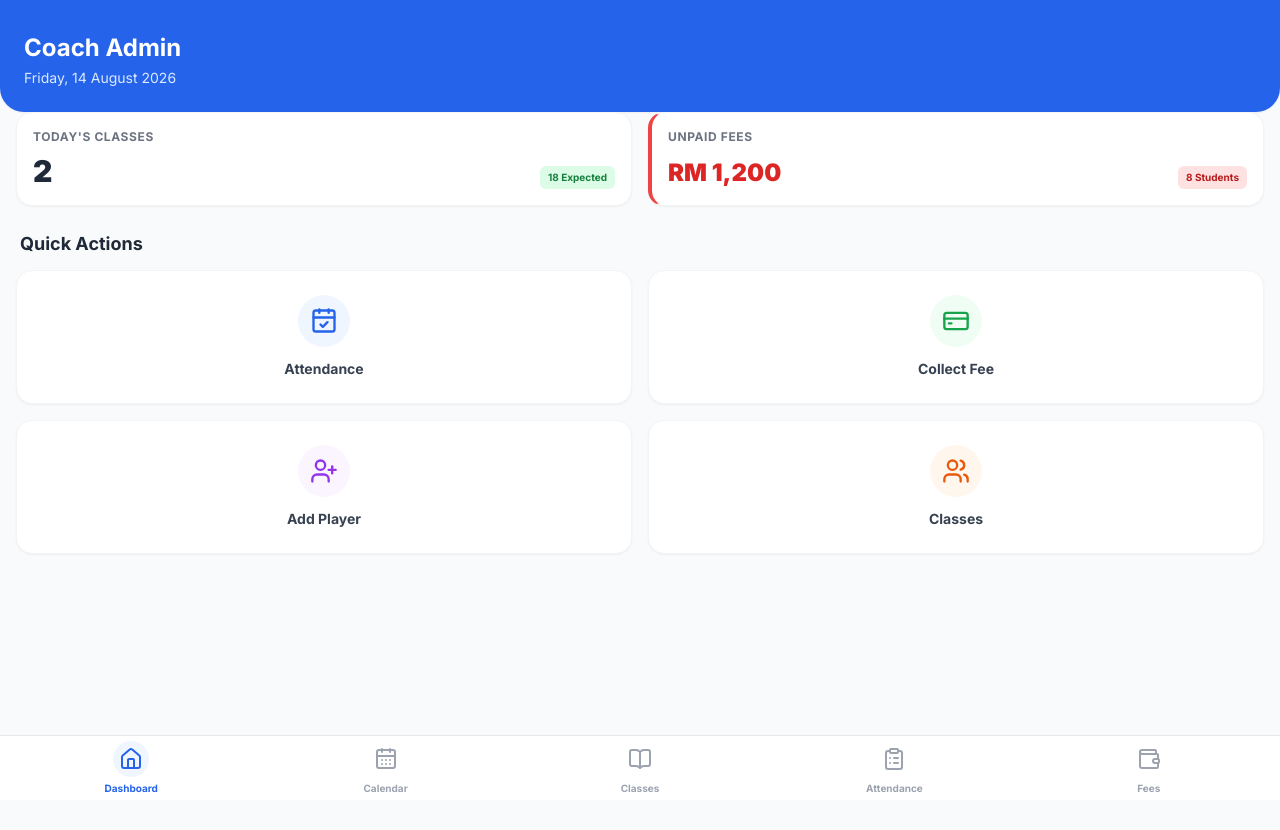
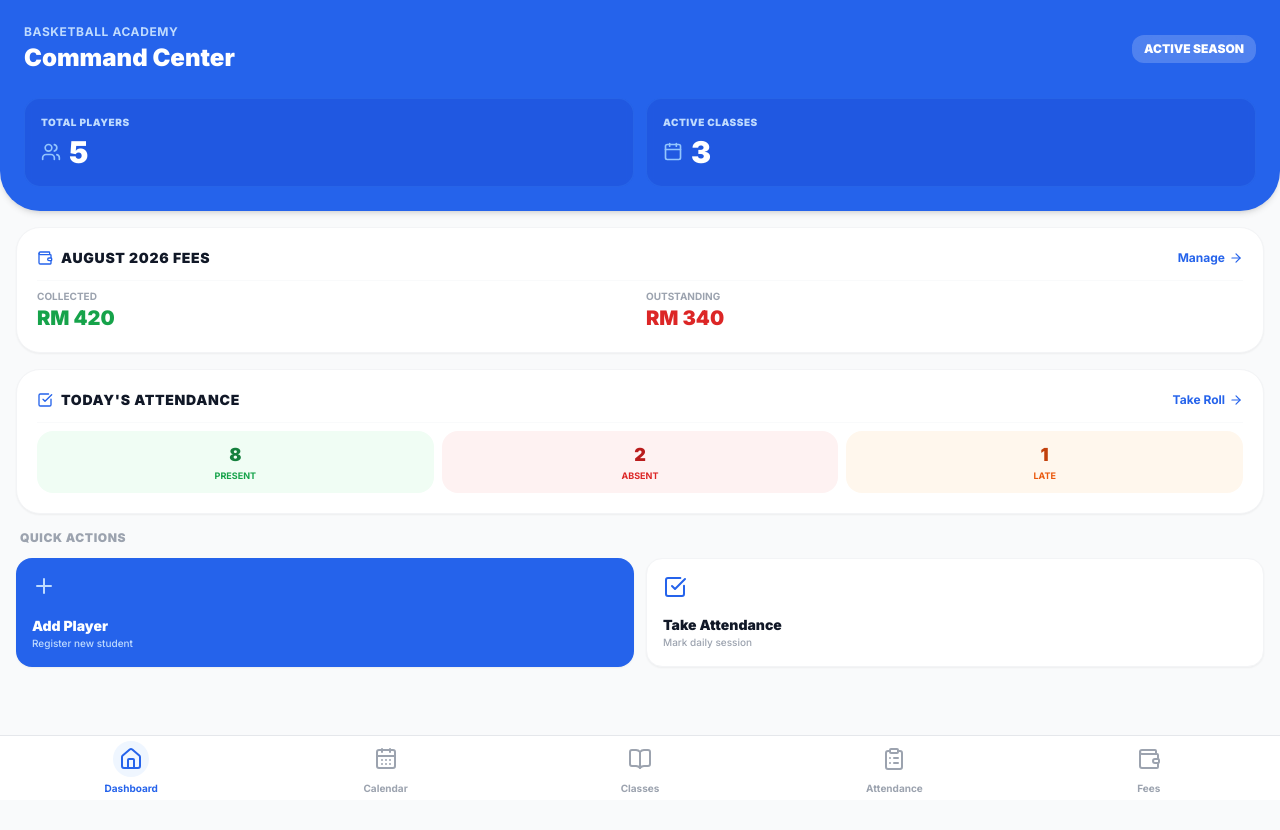
Before and after one commit to pinmin87/Basketball-Operating-System, a Next.js app: page / in a window 1280 px wide. Shown: the top 830 px of the page. Built offline with nearby package versions, Linux system fonts and the light colour scheme.

Commit message:
feat: add dashboard home page

```diff
--- a/app/page.tsx
+++ b/app/page.tsx
@@ -1,70 +1,150 @@
-import { Users, CalendarCheck, UserPlus, CreditCard } from 'lucide-react';
+'use client';
+
+import { useState, useEffect } from 'react';
 import Link from 'next/link';
+import { Users, Calendar, CheckSquare, Wallet, Plus, ArrowRight, ShieldCheck, Activity } from 'lucide-react';
 
-export default function Dashboard() {
+export default function DashboardPage() {
+  const [isMounted, setIsMounted] = useState(false);
+  const [playersCount, setPlayersCount] = useState(0);
+  const [classesCount, setClassesCount] = useState(0);
+  const [feesData, setFeesData] = useState({ collected: 420, outstanding: 340 });
+  const [todayAttendance, setTodayAttendance] = useState({ present: 8, absent: 2, late: 1 });
+
+  useEffect(() => {
+    setIsMounted(true);
+    const savedPlayers = localStorage.getItem('academy_players');
+    if (savedPlayers) {
+      try { setPlayersCount(JSON.parse(savedPlayers).length); } catch (e) {}
+    } else {
+      setPlayersCount(5);
+    }
+
+    const savedClasses = localStorage.getItem('academy_classes');
+    if (savedClasses) {
+      try { setClassesCount(JSON.parse(savedClasses).length); } catch (e) {}
+    } else {
+      setClassesCount(3);
+    }
+
+    const savedFees = localStorage.getItem('academy_fees');
+    if (savedFees) {
+      try {
+        const fees = JSON.parse(savedFees);
+        const col = fees.reduce((sum: number, f: any) => sum + (f.amountPaid || 0), 0);
+        const exp = fees.reduce((sum: number, f: any) => sum + (f.monthlyFee || 0), 0);
+        setFeesData({ collected: col, outstanding: exp - col });
+      } catch (e) {}
+    }
+  }, []);
+
+  if (!isMounted) return <div className="min-h-screen bg-gray-50 flex items-center justify-center"><p className="text-gray-400 font-bold animate-pulse">Loading Dashboard...</p></div>;
+
   return (
-    <main className="min-h-screen bg-gray-50">
-      {/* 顶部 Header */}
-      <header className="bg-blue-600 text-white p-6 rounded-b-3xl shadow-sm pt-safe">
-        <h1 className="text-2xl font-bold mt-2">Coach Admin</h1>
-        <p className="text-blue-100 text-sm mt-1">Friday, 14 August 2026</p>
+    <main className="min-h-screen bg-gray-50 pb-32">
+      {/* 顶部蓝色品牌区 */}
+      <header className="bg-blue-600 text-white p-6 pt-safe rounded-b-[2.5rem] shadow-md">
+        <div className="flex justify-between items-center mb-6">
+          <div>
+            <p className="text-xs font-bold text-blue-200 uppercase tracking-wider">Basketball Academy</p>
+            <h1 className="text-2xl font-black mt-0.5">Command Center</h1>
+          </div>
+          <div className="bg-white/20 px-3 py-1.5 rounded-xl text-xs font-black backdrop-blur-md">
+            ACTIVE SEASON
+          </div>
+        </div>
+
+        {/* 核心数据卡片 */}
+        <div className="grid grid-cols-2 gap-3">
+          <div className="bg-blue-700/50 p-4 rounded-2xl border border-blue-500/30 backdrop-blur-sm">
+            <p className="text-[10px] font-black uppercase tracking-wider text-blue-200 mb-1">Total Players</p>
+            <div className="flex items-center space-x-2">
+              <Users size={20} className="text-blue-300" />
+              <span className="text-3xl font-black">{playersCount}</span>
+            </div>
+          </div>
+          <div className="bg-blue-700/50 p-4 rounded-2xl border border-blue-500/30 backdrop-blur-sm">
+            <p className="text-[10px] font-black uppercase tracking-wider text-blue-200 mb-1">Active Classes</p>
+            <div className="flex items-center space-x-2">
+              <Calendar size={20} className="text-blue-300" />
+              <span className="text-3xl font-black">{classesCount}</span>
+            </div>
+          </div>
+        </div>
       </header>
 
-      <div className="p-4 space-y-6 -mt-4">
-        {/* 数据看板 */}
-        <section className="grid grid-cols-2 gap-4">
-          <div className="bg-white p-4 rounded-2xl shadow-sm border border-gray-100 flex flex-col justify-between">
-            <p className="text-gray-500 text-xs font-bold mb-2 uppercase tracking-wider">Today's Classes</p>
-            <div className="flex items-end justify-between">
-              <p className="text-3xl font-black text-gray-800">2</p>
-              <span className="text-[10px] text-green-700 font-bold bg-green-100 px-2 py-1 rounded-md">18 Expected</span>
+      {/* 主体内容区 */}
+      <div className="p-4 space-y-4">
+
+        {/* 财务看板概览 */}
+        <div className="bg-white p-5 rounded-3xl shadow-sm border border-gray-100">
+          <div className="flex justify-between items-center mb-3">
+            <h3 className="font-black text-gray-900 text-sm uppercase tracking-wider flex items-center">
+              <Wallet size={16} className="text-blue-600 mr-2" /> August 2026 Fees
+            </h3>
+            <Link href="/fees" className="text-xs font-bold text-blue-600 flex items-center hover:underline">
+              Manage <ArrowRight size={14} className="ml-1" />
+            </Link>
+          </div>
+          <div className="grid grid-cols-2 gap-3 pt-2 border-t border-gray-50">
+            <div>
+              <p className="text-[10px] font-bold text-gray-400 uppercase">Collected</p>
+              <p className="text-xl font-black text-green-600">RM {feesData.collected}</p>
+            </div>
+            <div>
+              <p className="text-[10px] font-bold text-gray-400 uppercase">Outstanding</p>
+              <p className="text-xl font-black text-red-600">RM {feesData.outstanding}</p>
             </div>
           </div>
+        </div>
 
-          <div className="bg-white p-4 rounded-2xl shadow-sm border border-gray-100 border-l-4 border-l-red-500 flex flex-col justify-between">
-            <p className="text-gray-500 text-xs font-bold mb-2 uppercase tracking-wider">Unpaid Fees</p>
-            <div className="flex items-end justify-between">
-              <p className="text-2xl font-black text-red-600">RM 1,200</p>
-              <span className="text-[10px] text-red-700 font-bold bg-red-100 px-2 py-1 rounded-md">8 Students</span>
+        {/* 今日考勤概览 */}
+        <div className="bg-white p-5 rounded-3xl shadow-sm border border-gray-100">
+          <div className="flex justify-between items-center mb-3">
+            <h3 className="font-black text-gray-900 text-sm uppercase tracking-wider flex items-center">
+              <CheckSquare size={16} className="text-blue-600 mr-2" /> Today's Attendance
+            </h3>
+            <Link href="/attendance" className="text-xs font-bold text-blue-600 flex items-center hover:underline">
+              Take Roll <ArrowRight size={14} className="ml-1" />
+            </Link>
+          </div>
+          <div className="grid grid-cols-3 gap-2 pt-2 border-t border-gray-50 text-center">
+            <div className="bg-green-50 p-2.5 rounded-2xl">
+              <p className="text-lg font-black text-green-700">{todayAttendance.present}</p>
+              <p className="text-[9px] font-bold text-green-600 uppercase">Present</p>
+            </div>
+            <div className="bg-red-50 p-2.5 rounded-2xl">
+              <p className="text-lg font-black text-red-700">{todayAttendance.absent}</p>
+              <p className="text-[9px] font-bold text-red-600 uppercase">Absent</p>
+            </div>
+            <div className="bg-orange-50 p-2.5 rounded-2xl">
+              <p className="text-lg font-black text-orange-700">{todayAttendance.late}</p>
+              <p className="text-[9px] font-bold text-orange-600 uppercase">Late</p>
             </div>
           </div>
-        </section>
+        </div>
 
-        {/* 快捷操作 (Quick Actions) - 全部修复为可点击的路由跳转 */}
-        <section>
-          <h2 className="text-gray-800 font-bold mb-3 px-1 text-lg">Quick Actions</h2>
-          <div className="grid grid-cols-2 gap-4">
+        {/* 快捷操作区 (Quick Actions) */}
+        <div>
+          <h3 className="text-xs font-black text-gray-400 uppercase tracking-wider mb-3 ml-1">Quick Actions</h3>
+          <div className="grid grid-cols-2 gap-3">
+            <Link href="/players?autoAdd=true" className="bg-blue-600 text-white p-4 rounded-2xl shadow-sm flex flex-col justify-between active:scale-95 transition-all">
+              <Plus size={24} className="mb-4 text-blue-200" />
+              <div>
+                <p className="font-black text-sm">Add Player</p>
+                <p className="text-[10px] text-blue-200 font-medium">Register new student</p>
+              </div>
+            </Link>
+            <Link href="/attendance" className="bg-white text-gray-900 p-4 rounded-2xl shadow-sm border border-gray-100 flex flex-col justify-between active:scale-95 transition-all">
+              <CheckSquare size={24} className="mb-4 text-blue-600" />
+              <div>
+                <p className="font-black text-sm">Take Attendance</p>
+                <p className="text-[10px] text-gray-400 font-medium">Mark daily session</p>
+              </div>
+            </Link>
+          </div>
+        </div>
 
-            <Link href="/attendance" className="flex flex-col items-center justify-center bg-white p-6 rounded-2xl shadow-sm border border-gray-100 active:bg-gray-100 transition-colors cursor-pointer">
-              <div className="bg-blue-50 p-3 rounded-full mb-3">
-                <CalendarCheck size={28} className="text-blue-600" />
-              </div>
-              <span className="font-bold text-gray-700 text-sm">Attendance</span>
-            </Link>
-
-            <Link href="/fees" className="flex flex-col items-center justify-center bg-white p-6 rounded-2xl shadow-sm border border-gray-100 active:bg-gray-100 transition-colors cursor-pointer">
-              <div className="bg-green-50 p-3 rounded-full mb-3">
-                <CreditCard size={28} className="text-green-600" />
-              </div>
-              <span className="font-bold text-gray-700 text-sm">Collect Fee</span>
-            </Link>
-
-            <Link href="/players" className="flex flex-col items-center justify-center bg-white p-6 rounded-2xl shadow-sm border border-gray-100 active:bg-gray-100 transition-colors cursor-pointer">
-              <div className="bg-purple-50 p-3 rounded-full mb-3">
-                <UserPlus size={28} className="text-purple-600" />
-              </div>
-              <span className="font-bold text-gray-700 text-sm">Add Player</span>
-            </Link>
-
-            <Link href="/classes" className="flex flex-col items-center justify-center bg-white p-6 rounded-2xl shadow-sm border border-gray-100 active:bg-gray-100 transition-colors cursor-pointer">
-              <div className="bg-orange-50 p-3 rounded-full mb-3">
-                <Users size={28} className="text-orange-600" />
-              </div>
-              <span className="font-bold text-gray-700 text-sm">Classes</span>
-            </Link>
-
-          </div>
-        </section>
       </div>
     </main>
   );
```
